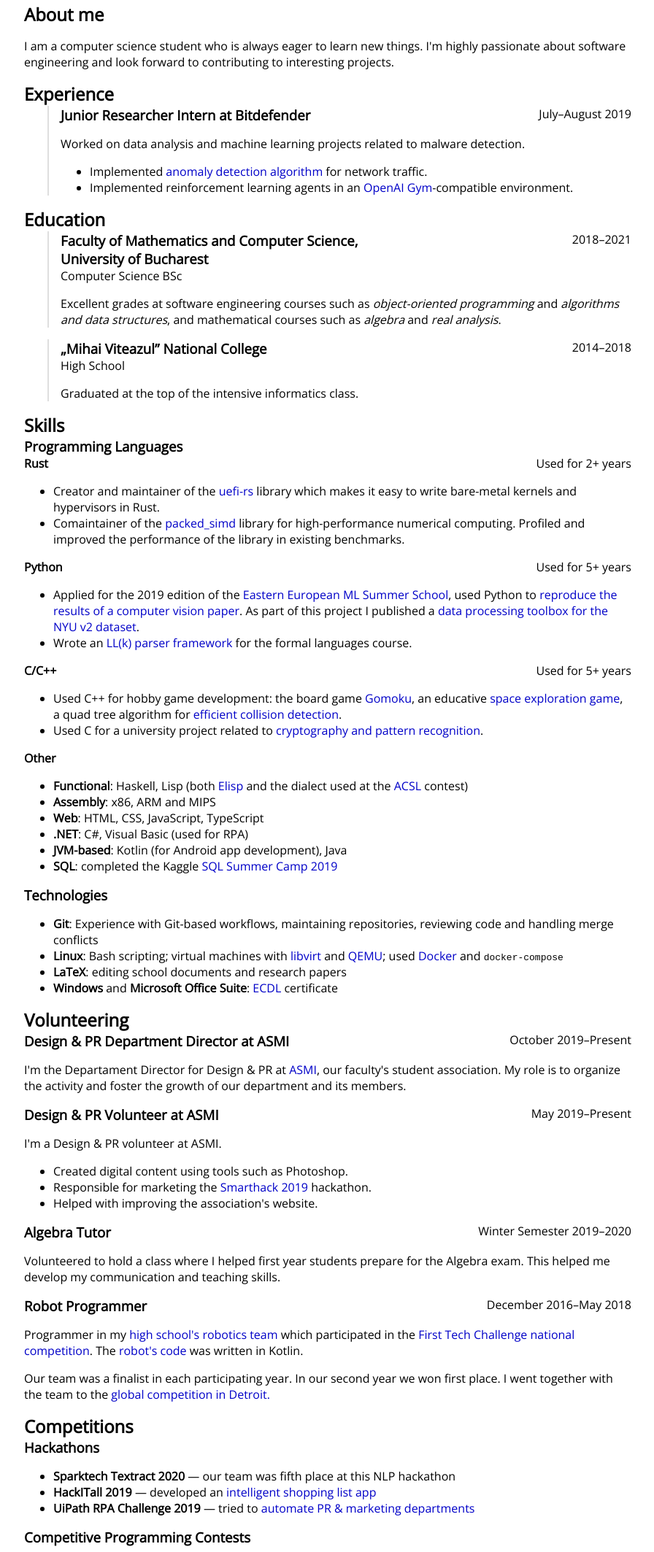
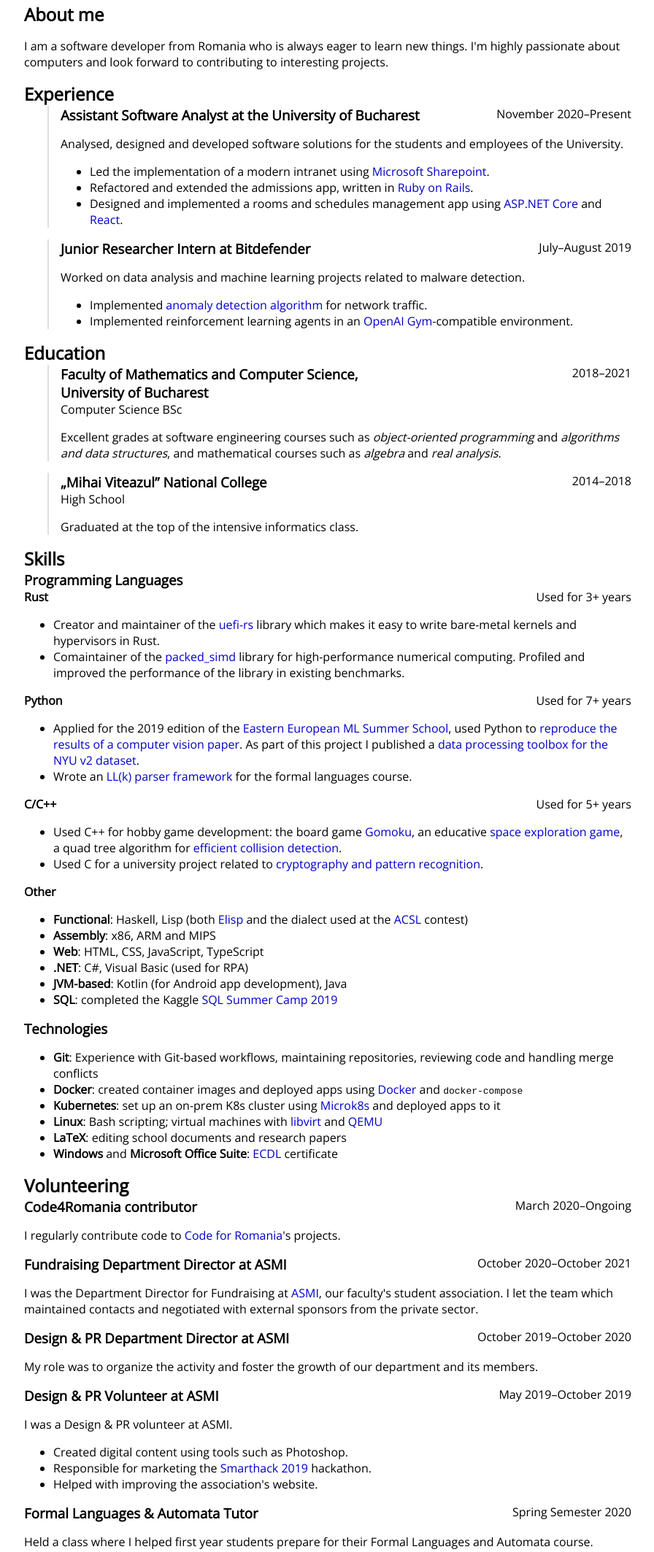
Before and after one commit to GabrielMajeri/cv, a plain HTML site: page index.html in a window 1280 px wide. Shown: the part 128-2255 px from the top of the page at 73% size, without its empty margins (191-1087 px from the left). Drawn offline with nearby package versions, Linux system fonts and the light colour scheme.

Commit message:
Update CV

```diff
--- a/index.html
+++ b/index.html
@@ -90,14 +90,53 @@
             <section id="about">
                 <h1>About me</h1>
                 <p>
-                    I am a computer science student who is always eager to learn
-                    new things. I'm highly passionate about software engineering
+                    I am a software developer from Romania who is always eager
+                    to learn new things. I'm highly passionate about computers
                     and look forward to contributing to interesting projects.
                 </p>
                 <!-- TODO: favourite quote -->
             </section>
             <section id="experience">
                 <h1>Experience</h1>
+                <section>
+                    <header>
+                        <h1>
+                            Assistant Software Analyst at the University of
+                            Bucharest
+                        </h1>
+                        <span class="time-span"
+                            >November 2020&ndash;Present</span
+                        >
+                    </header>
+                    <p>
+                        Analysed, designed and developed software solutions for
+                        the students and employees of the University.
+                    </p>
+                    <ul>
+                        <li>
+                            Led the implementation of a modern intranet using
+                            <a
+                                href="https://www.microsoft.com/en-ww/microsoft-365/sharepoint/collaboration"
+                                >Microsoft Sharepoint</a
+                            >.
+                        </li>
+                        <li>
+                            Refactored and extended the admissions app, written
+                            in
+                            <a href="https://rubyonrails.org/">Ruby on Rails</a
+                            >.
+                        </li>
+                        <li>
+                            Designed and implemented a rooms and schedules
+                            management app using
+                            <a
+                                href="https://dotnet.microsoft.com/learn/aspnet/what-is-aspnet-core"
+                                >ASP.NET Core</a
+                            >
+                            and <a href="https://reactjs.org/">React</a>.
+                        </li>
+                    </ul>
+                </section>
                 <section>
                     <header>
                         <h1>Junior Researcher Intern at Bitdefender</h1>
@@ -160,7 +199,7 @@
                     <section>
                         <header>
                             <h1>Rust</h1>
-                            <span class="time-span">Used for 2+ years</span>
+                            <span class="time-span">Used for 3+ years</span>
                         </header>
                         <ul>
                             <li>
@@ -186,7 +225,7 @@
                     <section>
                         <header>
                             <h1>Python</h1>
-                            <span class="time-span">Used for 5+ years</span>
+                            <span class="time-span">Used for 7+ years</span>
                         </header>
                         <ul>
                             <li>
@@ -292,11 +331,21 @@
                             handling merge conflicts
                         </li>
                         <li>
+                            <b>Docker</b>: created container images and deployed
+                            apps using
+                            <a href="https://www.docker.com/">Docker</a> and
+                            <code>docker-compose</code>
+                        </li>
+                        <li>
+                            <b>Kubernetes</b>: set up an on-prem K8s cluster
+                            using
+                            <a href="https://microk8s.io/">Microk8s</a> and
+                            deployed apps to it
+                        </li>
+                        <li>
                             <b>Linux</b>: Bash scripting; virtual machines with
                             <a href="https://libvirt.org/">libvirt</a> and
-                            <a href="https://www.qemu.org/">QEMU</a>; used
-                            <a href="https://www.docker.com/">Docker</a> and
-                            <code>docker-compose</code>
+                            <a href="https://www.qemu.org/">QEMU</a>
                         </li>
                         <li>
                             <b>LaTeX</b>: editing school documents and research
@@ -313,24 +362,49 @@
                 <h1>Volunteering</h1>
                 <section>
                     <header>
-                        <h1>Design & PR Department Director at ASMI</h1>
+                        <h1>Code4Romania contributor</h1>
+                        <span class="time-span">March 2020&ndash;Ongoing</span>
+                    </header>
+                    <p>
+                        I regularly contribute code to
+                        <a href="https://github.com/code4romania/"
+                            >Code for Romania</a
+                        >'s projects.
+                    </p>
+                </section>
+                <section>
+                    <header>
+                        <h1>Fundraising Department Director at ASMI</h1>
                         <span class="time-span"
-                            >October 2019&ndash;Present</span
+                            >October 2020&ndash;October 2021</span
                         >
                     </header>
                     <p>
-                        I'm the Departament Director for Design & PR at
-                        <a href="http://as-mi.ro/">ASMI</a>, our faculty's
-                        student association. My role is to organize the activity
-                        and foster the growth of our department and its members.
+                        I was the Department Director for Fundraising at
+                        <a href="https://asmi.ro/">ASMI</a>, our faculty's
+                        student association. I let the team which maintained
+                        contacts and negotiated with external sponsors from the
+                        private sector.
+                    </p>
+                    <header>
+                        <h1>Design & PR Department Director at ASMI</h1>
+                        <span class="time-span"
+                            >October 2019&ndash;October 2020</span
+                        >
+                    </header>
+                    <p>
+                        My role was to organize the activity and foster the
+                        growth of our department and its members.
                     </p>
                 </section>
                 <section>
                     <header>
                         <h1>Design & PR Volunteer at ASMI</h1>
-                        <span class="time-span">May 2019&ndash;Present</span>
+                        <span class="time-span"
+                            >May 2019&ndash;October 2019</span
+                        >
                     </header>
-                    <p>I'm a Design & PR volunteer at ASMI.</p>
+                    <p>I was a Design & PR volunteer at ASMI.</p>
                     <ul>
                         <li>
                             Created digital content using tools such as
@@ -347,6 +421,16 @@
                             Helped with improving the association's website.
                         </li>
                     </ul>
+                </section>
+                <section>
+                    <header>
+                        <h1>Formal Languages & Automata Tutor</h1>
+                        <span class="time-span">Spring Semester 2020</span>
+                    </header>
+                    <p>
+                        Held a class where I helped first year students prepare
+                        for their Formal Languages and Automata course.
+                    </p>
                 </section>
                 <section>
                     <header>
```
